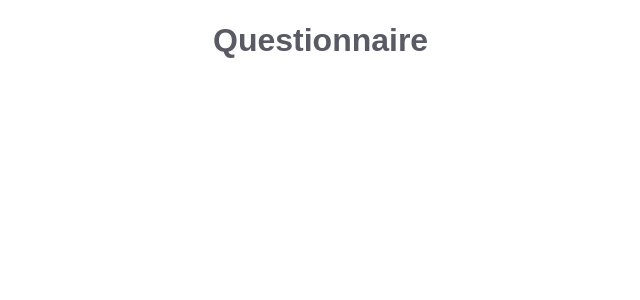
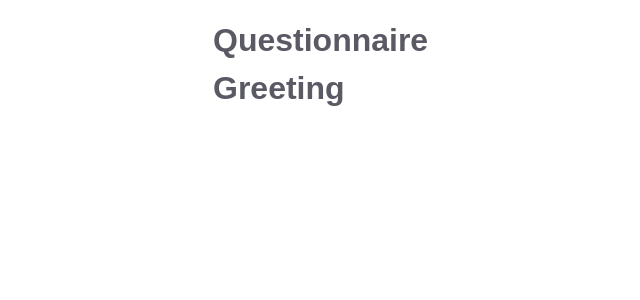
Before and after one commit to suhobski/questionnaire, a React (Create React App) app: page / in a window 1280 px wide. Shown: the top 300 px of the page, without its empty margins (43-683 px from the left). Built offline with nearby package versions, Linux system fonts and the light colour scheme.

Commit message:
feat: add routing

```diff
--- a/src/App.js
+++ b/src/App.js
@@ -24,6 +24,12 @@ const App = () => {
       <Container>
         <GlobalStyles />
         <Header />
+        <Routes>
+          <Route path="/" element={<Greeting />} />
+          <Route path="/test" element={<Test />} />
+          <Route path="/results" element={<Results />} />
+          <Route path="*" element={<h2>404 error</h2>} />
+        </Routes>
       </Container>
     </AppContext.Provider>
   );
```
